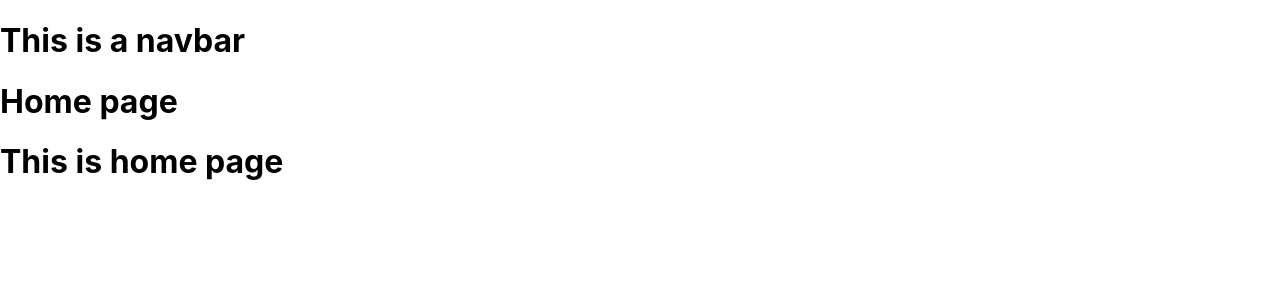
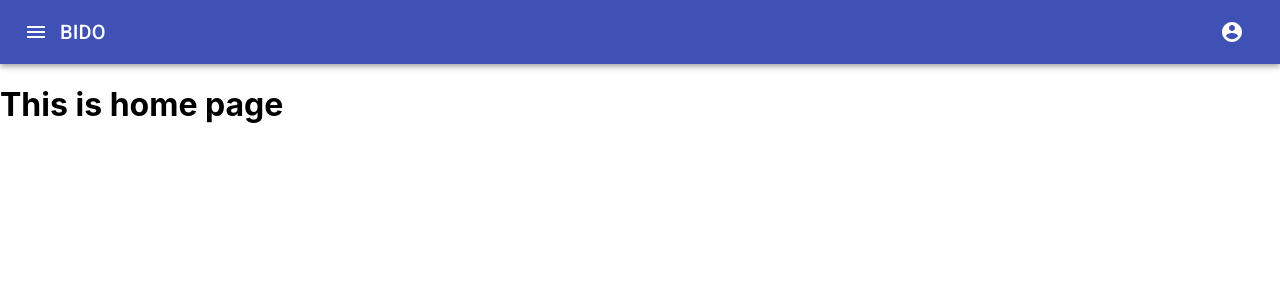
Before and after one commit to Thakurking/bido, a React (Create React App) app in the folder bido-frontend/: page /home in a window 1280 px wide. Shown: the top 300 px of the page. Built offline with nearby package versions, Linux system fonts and the light colour scheme; sample sign-in values are in the browser's storage.

Commit message:
build nave bar and drawer navigation

```diff
--- /dev/null
+++ b/bido-frontend/src/component/screens/NavBar.js
@@ -0,0 +1,81 @@
+import React, { useState } from "react";
+import {
+  AppBar,
+  Toolbar,
+  IconButton,
+  Typography,
+  Button,
+  Drawer,
+} from "@material-ui/core";
+
+import { Menu, AccountCircle } from "@material-ui/icons";
+import ExitToAppIcon from '@material-ui/icons/ExitToApp';
+import AccountBoxIcon from '@material-ui/icons/AccountBox';
+
+export default function NavBar(){
+  const [open, setOpen] = useState(false);
+  const [anchor, setAnchor] = useState("left");
+  const handleDrawer = () =>{
+    setAnchor("left");
+    setOpen(true);
+  }
+  const handleAccount = () => {
+    setAnchor("bottom");
+    setOpen(true);
+  };
+  return (
+    <div>
+      <AppBar position="static">
+        <Toolbar>
+          <IconButton
+            onClick={handleDrawer}
+            color="inherit"
+            edge="start"
+            arial-label="menu"
+          >
+            <Menu />
+          </IconButton>
+          <Typography
+            variant="h6"
+            style={{ flexGrow: 1, fontStyle: "inherit" }}
+          >
+            BIDO
+          </Typography>
+          <IconButton
+            onClick={handleAccount}
+            color="inherit"
+            aria-label="account"
+          >
+            <AccountCircle />
+          </IconButton>
+        </Toolbar>
+      </AppBar>
+
+      <Drawer anchor={anchor} open={open} onClose={() => setOpen(false)}>
+        <div>
+          {anchor === "left" ? (
+            <div style={{ height: "100%", width: "200px" }}>
+              <h3>Home</h3>
+              <h3>about</h3>
+            </div>
+          ) : (
+            <div style={{ height: "100%", padding: "20px" }}>
+              <IconButton color="inherit" aria-label="logout">
+                <ul>
+                  <li>
+                    <h4>Logout</h4>
+                    <ExitToAppIcon style={{ fontSize: 30 }} />
+                  </li>
+                  <li>
+                    <h4>Profile</h4>
+                    <AccountBoxIcon style={{ fontSize: 30 }} />
+                  </li>
+                </ul>
+              </IconButton>
+            </div>
+          )}
+        </div>
+      </Drawer>
+    </div>
+  );
+}
--- a/bido-frontend/src/component/screens/home.js
+++ b/bido-frontend/src/component/screens/home.js
@@ -1,5 +1,5 @@
 import React from 'react'
-import NavBar from "../screens/navScreen";
+import NavBar from "./NavBar";
 
 export default function home() {
   return (
--- a/bido-frontend/src/component/screens/navScreen.js
+++ /dev/null
@@ -1,10 +0,0 @@
-import React from 'react'
-
-export default function navScreen() {
-    return (
-      <div>
-        <h1>This is a navbar</h1>
-        <h1>Home page</h1>
-      </div>
-    );
-}
```
Also changed, not shown: bido-frontend/src/component/protectedRoutes/protectedRoutes.js (line endings or trailing spaces), 1 other file (tests, documents, lock files or other folders).
